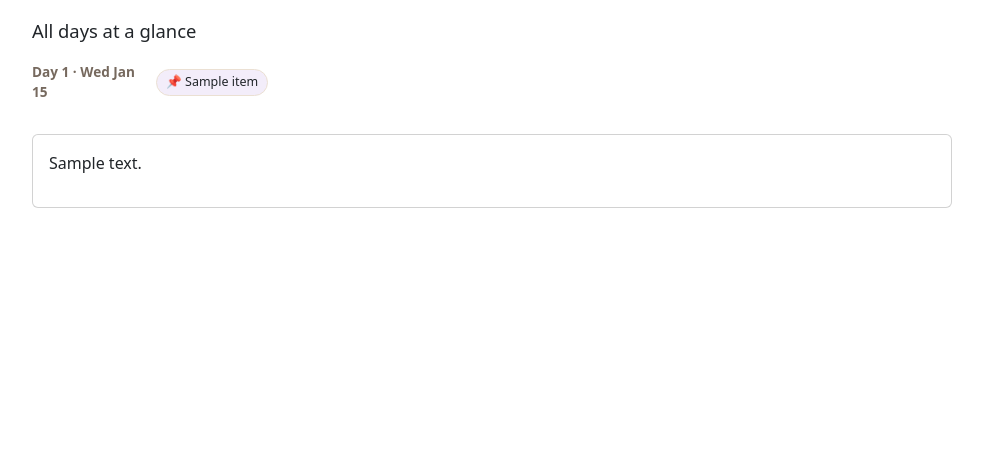
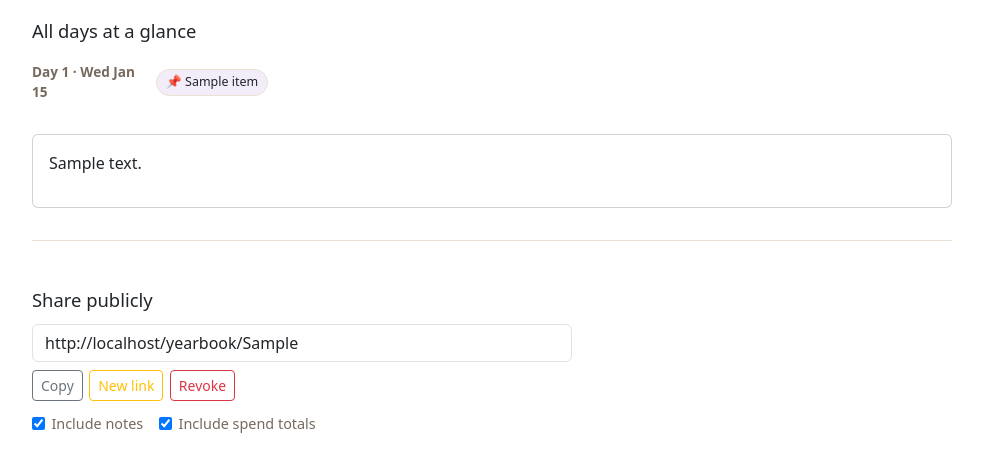
Before and after one commit to jsoash-home/Trip-Planner, a Flask app: page /trips/1/yearbook in a window 1280 px wide. Shown: the part 652-1102 px from the top of the page, without its empty margins (148-1131 px from the left). Before the commit the page ends 860 px from the top, so only its background shows below. Run offline with Flask 3, Linux system fonts and the light colour scheme; a user stored in the database is signed in; tables that the repository leaves empty hold one stand-in row (values such as "Sample post"); grey boxes marked "Sample" are stand-in pictures; parts of the project's set-up code (start-up, migrations or seed data) failed here and were passed over.

Commit message:
feat: public /yearbook/<token> route + share UI
Body of yearbook.html extracted into shared partial
_yearbook_body.html; yearbook.html and yearbook_public.html become
thin shells extending base.html and base_public.html respectively.
All conditional rendering keys off view_mode (preview/final/public)
plus show_notes / show_spend flags from sanitize_public_view.

Public route fleshed out:
  - Token lookup with 404 fallback (unknown OR non-completed trip).
  - Builds the same stats + highlights as the auth view, then runs
    the view model through sanitize_public_view so confirmation
    numbers + raw booking costs never reach the template.
  - Renders with base_public.html (no navbar, noindex meta,
    minimal theme init), serves an X-Robots-Tag header for engines
    that don't read the meta.
  - Interactive Mapbox map is suppressed; a static-image map URL
    (via build_static_map_url) renders as a flat <img> instead.

Share UI in the auth final view: Create / Copy / New link / Revoke
buttons plus Include-notes and Include-spend visibility toggles.
JS in static/js/yearbook.js wires them up via the share +
visibility routes from Task 8.

Eleven integration tests cover token render, 404 on unknown +
in-progress, noindex header, sanitization of confirmation +
cost fields, show/hide notes + spend toggles, public-layout
markers, and post-extraction auth-view smoke.

Co-Authored-By: Claude Opus 4.7 <noreply@anthropic.com>

```diff
--- a/app.py
+++ b/app.py
@@ -26,6 +26,7 @@ from flask import (
     abort,
     flash,
     jsonify,
+    make_response,
     redirect,
     render_template,
     request,
@@ -1807,6 +1808,9 @@ def yearbook(trip_id):
         highlight_groups=highlight_groups,
         total_spend_by_currency=total_spend_by_currency,
         pins_geojson=pins_geojson,
+        static_map_url=None,  # Task 10 wires this in for the auth view too.
+        show_notes=True,
+        show_spend=True,
         view_mode=view_mode,
         user_role=user_role,
     )
@@ -1861,12 +1865,71 @@ def yearbook_share(trip_id):
 
 @app.route("/yearbook/<string:token>")
 def yearbook_public(token):
-    """Placeholder — populated in Task 9 with the public read view.
-
-    Defined now so url_for('yearbook_public', token=...) inside the
-    share route can resolve. Until T9 ships, any access 404s.
-    """
-    abort(404)
+    """Public read-only yearbook keyed by opaque share token.
+
+    No auth required. 404s when:
+      - the token doesn't match any trip,
+      - the trip isn't completed (sharing in-progress data would leak
+        rows that are still being edited).
+    The page renders via the public base layout (no navbar, noindex,
+    no auth chrome) and runs the view model through sanitize_public_view
+    so private fields like confirmation_number, cost, and collaborator
+    info never reach the template.
+    """
+    trip = Trip.query.filter_by(yearbook_share_token=token).first()
+    if trip is None:
+        abort(404)
+    today = date.today()
+    if derive_yearbook_view(trip, today) != "final":
+        abort(404)
+
+    bookings = list(trip.bookings)
+    itinerary = list(trip.itinerary_items)
+    stats = compute_trip_stats(trip, bookings, itinerary)
+    highlights = compute_highlight_items(itinerary, trip.start_date)
+    day_strip = days_overview(trip, itinerary)
+    highlight_groups = [
+        (
+            day_num,
+            trip.start_date + timedelta(days=day_num - 1),
+            items,
+        )
+        for day_num, items in sorted(highlights.items())
+    ]
+    total_spend_by_currency: Dict[str, float] = {}
+    for by_cur in stats.spend_by_category.values():
+        for cur, tot in by_cur.items():
+            total_spend_by_currency[cur] = (
+                total_spend_by_currency.get(cur, 0.0) + tot
+            )
+
+    pins = _build_pins_for_trip(trip)
+    static_map_url = build_static_map_url(
+        pins, width=600, height=360, token=MAPBOX_TOKEN,
+    )
+
+    view_model = {
+        "trip": trip,
+        "stats": stats,
+        "highlights": highlights,
+        "highlight_groups": highlight_groups,
+        "day_strip": day_strip,
+        "total_spend_by_currency": total_spend_by_currency,
+        "pins_geojson": {"type": "FeatureCollection", "features": []},
+        "static_map_url": static_map_url,
+        "bookings": bookings,
+        "view_mode": "public",
+        "user_role": "viewer",
+        "mapbox_token": None,  # public view never mounts interactive map
+    }
+    view_model = sanitize_public_view(
+        view_model,
+        show_notes=trip.yearbook_public_show_notes,
+        show_spend=trip.yearbook_public_show_spend,
+    )
+    response = make_response(render_template("yearbook_public.html", **view_model))
+    response.headers["X-Robots-Tag"] = "noindex, nofollow"
+    return response
 
 
 @app.route("/trips/<int:trip_id>/yearbook/visibility", methods=["POST"])
--- a/static/css/app.css
+++ b/static/css/app.css
@@ -1781,3 +1781,48 @@
 }
 
 .yearbook-notes { margin-top: 1.5rem; }
+.yearbook-map__static {
+  width: 100%;
+  height: auto;
+  display: block;
+  border-radius: 10px;
+}
+
+/* Share UI on the auth final view. */
+.yearbook-share { margin-top: 2rem; padding: 1rem 0; border-top: 1px solid var(--vp-border); }
+.yearbook-share__on,
+.yearbook-share__off { max-width: 540px; }
+.yearbook-share__actions {
+  display: flex;
+  gap: 0.4rem;
+  margin-top: 0.5rem;
+  flex-wrap: wrap;
+}
+.yearbook-share__visibility {
+  display: flex;
+  gap: 1rem;
+  margin-top: 0.75rem;
+  font-size: 0.9rem;
+  color: var(--vp-text-muted);
+}
+.yearbook-share__visibility label {
+  display: inline-flex;
+  gap: 0.4rem;
+  align-items: center;
+  cursor: pointer;
+}
+.yearbook-share__copied {
+  margin-left: 0.5rem;
+  color: var(--vp-success, #3a8c70);
+  font-size: 0.85rem;
+}
+
+/* Public yearbook layout (no navbar). */
+body.vp-public main { padding-top: 2rem; }
+.vp-public-footer {
+  border-top: 1px solid var(--vp-border);
+  text-align: center;
+  padding: 1.5rem 0 2.5rem;
+  margin-top: 3rem;
+}
+.vp-public-footer a { color: var(--vp-accent); text-decoration: none; }
--- a/static/js/yearbook.js
+++ b/static/js/yearbook.js
@@ -78,6 +78,85 @@
     }, 2200);
   }
 
+  // ─── Yearbook share buttons ───────────────────────────────────
+  var shareBtns = document.querySelectorAll('[data-share-action]');
+  if (shareBtns.length) {
+    shareBtns.forEach(function (btn) {
+      btn.addEventListener('click', function (e) {
+        e.preventDefault();
+        var action = btn.getAttribute('data-share-action');
+        if (action === 'copy') return copyShareUrl();
+        var confirmMsg = btn.getAttribute('data-confirm');
+        if (confirmMsg && !window.confirm(confirmMsg)) return;
+        var tripId = btn.getAttribute('data-trip-id');
+        if (!tripId) return;
+        btn.disabled = true;
+        postShare(tripId, action)
+          .then(function () { window.location.reload(); })
+          .catch(function (err) {
+            btn.disabled = false;
+            if (window.console) console.warn('share action failed', err);
+            window.alert('Could not update share link — try again.');
+          });
+      });
+    });
+  }
+
+  var visBoxes = document.querySelectorAll('[data-vis]');
+  if (visBoxes.length) {
+    visBoxes.forEach(function (box) {
+      box.addEventListener('change', function () {
+        var tripId = box.getAttribute('data-trip-id');
+        var body = {};
+        document.querySelectorAll('[data-vis]').forEach(function (b) {
+          body[b.getAttribute('data-vis')] = b.checked;
+        });
+        fetch('/trips/' + tripId + '/yearbook/visibility', {
+          method: 'POST',
+          credentials: 'same-origin',
+          headers: { 'Content-Type': 'application/json' },
+          body: JSON.stringify(body),
+        }).catch(function (err) {
+          if (window.console) console.warn('visibility update failed', err);
+        });
+      });
+    });
+  }
+
+  function postShare(tripId, action) {
+    return fetch('/trips/' + tripId + '/yearbook/share', {
+      method: 'POST',
+      credentials: 'same-origin',
+      headers: { 'Content-Type': 'application/json' },
+      body: JSON.stringify({ action: action }),
+    }).then(function (r) {
+      if (!r.ok) throw new Error('share action ' + action + ' failed: ' + r.status);
+      return r.json();
+    });
+  }
+
+  function copyShareUrl() {
+    var input = document.getElementById('share-url');
+    if (!input) return;
+    if (navigator.clipboard && navigator.clipboard.writeText) {
+      navigator.clipboard.writeText(input.value).then(function () {
+        flashCopied(input);
+      });
+    } else {
+      // Fallback for older browsers.
+      input.select();
+      try { document.execCommand('copy'); flashCopied(input); } catch (e) {}
+    }
+  }
+
+  function flashCopied(input) {
+    var note = document.createElement('span');
+    note.className = 'yearbook-share__copied';
+    note.textContent = 'Copied!';
+    input.parentNode.appendChild(note);
+    setTimeout(function () { if (note.parentNode) note.parentNode.removeChild(note); }, 1500);
+  }
+
   // ─── Yearbook map mount ───────────────────────────────────────
   var mapEl = document.getElementById('yearbook-map');
   if (mapEl && window.mapboxgl) {
--- /dev/null
+++ b/templates/_yearbook_body.html
@@ -0,0 +1,174 @@
+{# Shared Yearbook body — included by both yearbook.html (auth view)
+   and yearbook_public.html (public share view). All conditional
+   rendering keys off `view_mode` (preview / final / public) and the
+   `show_notes` / `show_spend` flags set by sanitize_public_view. #}
+
+{% if view_mode != "public" %}
+  <div class="text-muted small mb-2">
+    <a class="text-muted text-decoration-none" href="{{ url_for('trip_overview', trip_id=trip.id) }}">{{ trip.name }}</a>
+    &nbsp;›&nbsp; Yearbook
+  </div>
+{% endif %}
+
+<div class="yearbook">
+  <header class="yearbook-hero">
+    <div class="yearbook-emoji" aria-hidden="true">{{ trip.cover_emoji or '🧳' }}</div>
+    <h1 class="yearbook-title">{{ trip.name }}</h1>
+    <p class="yearbook-dates">
+      {{ trip.start_date.strftime('%b %-d') }} – {{ trip.end_date.strftime('%b %-d, %Y') }}
+    </p>
+    {% if view_mode == "preview" %}
+      <div class="yearbook-preview-banner" role="status">
+        🚧 Trip still in progress — this is a preview of your yearbook.
+      </div>
+    {% endif %}
+  </header>
+
+  <section class="yearbook-numbers" aria-label="Trip stats">
+    <div class="yb-chip">📅 {{ stats.days_away }} day{{ '' if stats.days_away == 1 else 's' }}</div>
+    {% if stats.country_count %}
+      <div class="yb-chip">🌍 {{ stats.country_count }} countr{{ 'y' if stats.country_count == 1 else 'ies' }}</div>
+    {% endif %}
+    {% if stats.city_count %}
+      <div class="yb-chip">🏙️ {{ stats.city_count }} cit{{ 'y' if stats.city_count == 1 else 'ies' }}</div>
+    {% endif %}
+    {% for type, n in stats.bookings_by_type.items() %}
+      <div class="yb-chip">{{ booking_type_emoji(type) }} {{ n }} {{ booking_type_label(type) }}</div>
+    {% endfor %}
+  </section>
+
+  {% if show_spend and total_spend_by_currency %}
+    <section class="yearbook-spend" aria-label="Spend totals">
+      <div class="yb-chip yb-chip--spend">
+        💰
+        {% for currency in total_spend_by_currency.keys()|sort %}
+          {{ format_money(total_spend_by_currency[currency], currency) }}{% if not loop.last %} + {% endif %}
+        {% endfor %}
+      </div>
+      {% if stats.biggest_spend_category %}
+        <span class="yearbook-spend-note">
+          · Biggest: {{ booking_type_label(stats.biggest_spend_category) }}
+        </span>
+      {% endif %}
+    </section>
+  {% endif %}
+
+  {% if static_map_url or (pins_geojson and pins_geojson.features and mapbox_token) %}
+    <section class="yearbook-map" aria-label="Trip route">
+      {% if static_map_url %}
+        <img class="yearbook-map__static" src="{{ static_map_url }}" alt="Trip route map">
+      {% endif %}
+      {% if view_mode != "public" and pins_geojson and pins_geojson.features and mapbox_token %}
+        <div id="yearbook-map"
+             class="yearbook-map__interactive"
+             data-pins='{{ pins_geojson | tojson | e }}'
+             data-token="{{ mapbox_token }}"></div>
+      {% endif %}
+    </section>
+  {% endif %}
+
+  <section class="yearbook-highlights" aria-label="Highlights">
+    <h2 class="yearbook-section-h">
+      ★ Highlights{% if stats.starred_count %} ({{ stats.starred_count }}){% endif %}
+    </h2>
+    {% if highlight_groups %}
+      {% for day_num, day_date, items in highlight_groups %}
+        <div class="yearbook-day">
+          <h3 class="yearbook-day-h">
+            Day {{ day_num }} · {{ day_date.strftime('%b %-d') }}
+          </h3>
+          <div class="yearbook-day-cards">
+            {% for item in items %}
+              {% include "_yearbook_highlight_card.html" %}
+            {% endfor %}
+          </div>
+        </div>
+      {% endfor %}
+    {% elif view_mode != "public" %}
+      <p class="yearbook-highlights-nudge">
+        {% if view_mode == "preview" %}
+          ★ Star items on your itinerary as the trip unfolds — they'll show up here.
+        {% else %}
+          ★ Star items on your itinerary to remember the standouts.
+        {% endif %}
+        <a href="{{ url_for('trip_itinerary', trip_id=trip.id) }}">Go to itinerary →</a>
+      </p>
+    {% endif %}
+  </section>
+
+  <section class="yearbook-days" aria-label="All days at a glance">
+    <h2 class="yearbook-section-h">All days at a glance</h2>
+    {% for day in day_strip %}
+      <div class="yearbook-day-row">
+        <div class="yearbook-day-row__header">
+          Day {{ day.number }} · {{ day.date.strftime('%a %b %-d') }}
+        </div>
+        <div class="yearbook-day-row__chips">
+          {% if day.items %}
+            {% for item in day.items %}
+              <span class="yb-day-chip {{ category_css(item.category) }}"
+                    title="{{ item.title }}{% if item.start_time %} · {{ format_time_range(item.start_time, item.end_time) }}{% endif %}">
+                <span aria-hidden="true">{{ category_emoji(item.category) }}</span>
+                {{ item.title }}
+              </span>
+            {% endfor %}
+          {% else %}
+            <span class="yearbook-day-row__empty">—</span>
+          {% endif %}
+        </div>
+      </div>
+    {% endfor %}
+  </section>
+
+  {% if show_notes and trip.notes %}
+    <section class="yearbook-notes card">
+      <div class="card-body markdown">{{ trip.notes | markdown | safe }}</div>
+    </section>
+  {% endif %}
+
+  {# Share UI — only on the authenticated final view, for editors+. #}
+  {% if view_mode == "final" and user_role in ("editor", "owner") %}
+    <section class="yearbook-share" aria-label="Share publicly">
+      <h2 class="yearbook-section-h">Share publicly</h2>
+      {% if trip.yearbook_share_token %}
+        <div class="yearbook-share__on">
+          <input type="text" class="form-control" readonly
+                 id="share-url"
+                 value="{{ url_for('yearbook_public', token=trip.yearbook_share_token, _external=True) }}">
+          <div class="yearbook-share__actions">
+            <button type="button" class="btn btn-sm btn-outline-secondary" data-share-action="copy">Copy</button>
+            <button type="button" class="btn btn-sm btn-outline-warning"
+                    data-share-action="rotate"
+                    data-trip-id="{{ trip.id }}"
+                    data-confirm="Replace the current public link?">New link</button>
+            <button type="button" class="btn btn-sm btn-outline-danger"
+                    data-share-action="disable"
+                    data-trip-id="{{ trip.id }}"
+                    data-confirm="Revoke the public link?">Revoke</button>
+          </div>
+          <div class="yearbook-share__visibility">
+            <label>
+              <input type="checkbox" data-vis="show_notes" data-trip-id="{{ trip.id }}"
+                     {% if trip.yearbook_public_show_notes %}checked{% endif %}>
+              Include notes
+            </label>
+            <label>
+              <input type="checkbox" data-vis="show_spend" data-trip-id="{{ trip.id }}"
+                     {% if trip.yearbook_public_show_spend %}checked{% endif %}>
+              Include spend totals
+            </label>
+          </div>
+        </div>
+      {% else %}
+        <div class="yearbook-share__off">
+          <p class="text-muted mb-2">🔒 Yearbook is private.</p>
+          <button type="button" class="btn btn-primary btn-sm"
+                  data-share-action="enable"
+                  data-trip-id="{{ trip.id }}">
+            Create public link
+          </button>
+        </div>
+      {% endif %}
+    </section>
+  {% endif %}
+</div>
--- a/templates/yearbook.html
+++ b/templates/yearbook.html
@@ -9,121 +9,7 @@
 {% endblock %}
 
 {% block content %}
-<div class="text-muted small mb-2">
-  <a class="text-muted text-decoration-none" href="{{ url_for('trip_overview', trip_id=trip.id) }}">{{ trip.name }}</a>
-  &nbsp;›&nbsp; Yearbook
-</div>
-
-<div class="yearbook">
-  <header class="yearbook-hero">
-    <div class="yearbook-emoji" aria-hidden="true">{{ trip.cover_emoji or '🧳' }}</div>
-    <h1 class="yearbook-title">{{ trip.name }}</h1>
-    <p class="yearbook-dates">
-      {{ trip.start_date.strftime('%b %-d') }} – {{ trip.end_date.strftime('%b %-d, %Y') }}
-    </p>
-    {% if view_mode == "preview" %}
-      <div class="yearbook-preview-banner" role="status">
-        🚧 Trip still in progress — this is a preview of your yearbook.
-      </div>
-    {% endif %}
-  </header>
-
-  <section class="yearbook-numbers" aria-label="Trip stats">
-    <div class="yb-chip">📅 {{ stats.days_away }} day{{ '' if stats.days_away == 1 else 's' }}</div>
-    {% if stats.country_count %}
-      <div class="yb-chip">🌍 {{ stats.country_count }} countr{{ 'y' if stats.country_count == 1 else 'ies' }}</div>
-    {% endif %}
-    {% if stats.city_count %}
-      <div class="yb-chip">🏙️ {{ stats.city_count }} cit{{ 'y' if stats.city_count == 1 else 'ies' }}</div>
-    {% endif %}
-    {% for type, n in stats.bookings_by_type.items() %}
-      <div class="yb-chip">{{ booking_type_emoji(type) }} {{ n }} {{ booking_type_label(type) }}</div>
-    {% endfor %}
-  </section>
-
-  {% if total_spend_by_currency %}
-    <section class="yearbook-spend" aria-label="Spend totals">
-      <div class="yb-chip yb-chip--spend">
-        💰
-        {% for currency in total_spend_by_currency.keys()|sort %}
-          {{ format_money(total_spend_by_currency[currency], currency) }}{% if not loop.last %} + {% endif %}
-        {% endfor %}
-      </div>
-      {% if stats.biggest_spend_category %}
-        <span class="yearbook-spend-note">
-          · Biggest: {{ booking_type_label(stats.biggest_spend_category) }}
-        </span>
-      {% endif %}
-    </section>
-  {% endif %}
-
-  {% if pins_geojson and pins_geojson.features and mapbox_token %}
-    <section class="yearbook-map" aria-label="Trip route">
-      <div id="yearbook-map"
-           data-pins='{{ pins_geojson | tojson | e }}'
-           data-token="{{ mapbox_token }}"></div>
-    </section>
-  {% endif %}
-
-  <section class="yearbook-highlights" aria-label="Highlights">
-    <h2 class="yearbook-section-h">
-      ★ Highlights{% if stats.starred_count %} ({{ stats.starred_count }}){% endif %}
-    </h2>
-    {% if highlight_groups %}
-      {% for day_num, day_date, items in highlight_groups %}
-        <div class="yearbook-day">
-          <h3 class="yearbook-day-h">
-            Day {{ day_num }} · {{ day_date.strftime('%b %-d') }}
-          </h3>
-          <div class="yearbook-day-cards">
-            {% for item in items %}
-              {% include "_yearbook_highlight_card.html" %}
-            {% endfor %}
-          </div>
-        </div>
-      {% endfor %}
-    {% else %}
-      <p class="yearbook-highlights-nudge">
-        {% if view_mode == "preview" %}
-          ★ Star items on your itinerary as the trip unfolds — they'll show up here.
-        {% else %}
-          ★ Star items on your itinerary to remember the standouts.
-        {% endif %}
-        <a href="{{ url_for('trip_itinerary', trip_id=trip.id) }}">Go to itinerary →</a>
-      </p>
-    {% endif %}
-  </section>
-
-  <section class="yearbook-days" aria-label="All days at a glance">
-    <h2 class="yearbook-section-h">All days at a glance</h2>
-    {% for day in day_strip %}
-      <div class="yearbook-day-row">
-        <div class="yearbook-day-row__header">
-          Day {{ day.number }} · {{ day.date.strftime('%a %b %-d') }}
-        </div>
-        <div class="yearbook-day-row__chips">
-          {% if day.items %}
-            {% for item in day.items %}
-              <span class="yb-day-chip {{ category_css(item.category) }}"
-                    title="{{ item.title }}{% if item.start_time %} · {{ format_time_range(item.start_time, item.end_time) }}{% endif %}">
-                <span aria-hidden="true">{{ category_emoji(item.category) }}</span>
-                {{ item.title }}
-              </span>
-            {% endfor %}
-          {% else %}
-            <span class="yearbook-day-row__empty">—</span>
-          {% endif %}
-        </div>
-      </div>
-    {% endfor %}
-  </section>
-
-  {% if trip.notes %}
-    <section class="yearbook-notes card">
-      <div class="card-body markdown">{{ trip.notes | markdown | safe }}</div>
-    </section>
-  {% endif %}
-</div>
+  {% include "_yearbook_body.html" %}
 {% endblock %}
 
 {% block scripts %}
--- /dev/null
+++ b/templates/yearbook_public.html
@@ -0,0 +1,6 @@
+{% extends "base_public.html" %}
+{% block title %}{{ trip.name }} — Trip Yearbook{% endblock %}
+
+{% block content %}
+  {% include "_yearbook_body.html" %}
+{% endblock %}
```
Also changed, not shown: templates/base_public.html (added, +40 -0 lines), tests/test_routes.py (+136 -0 lines).
